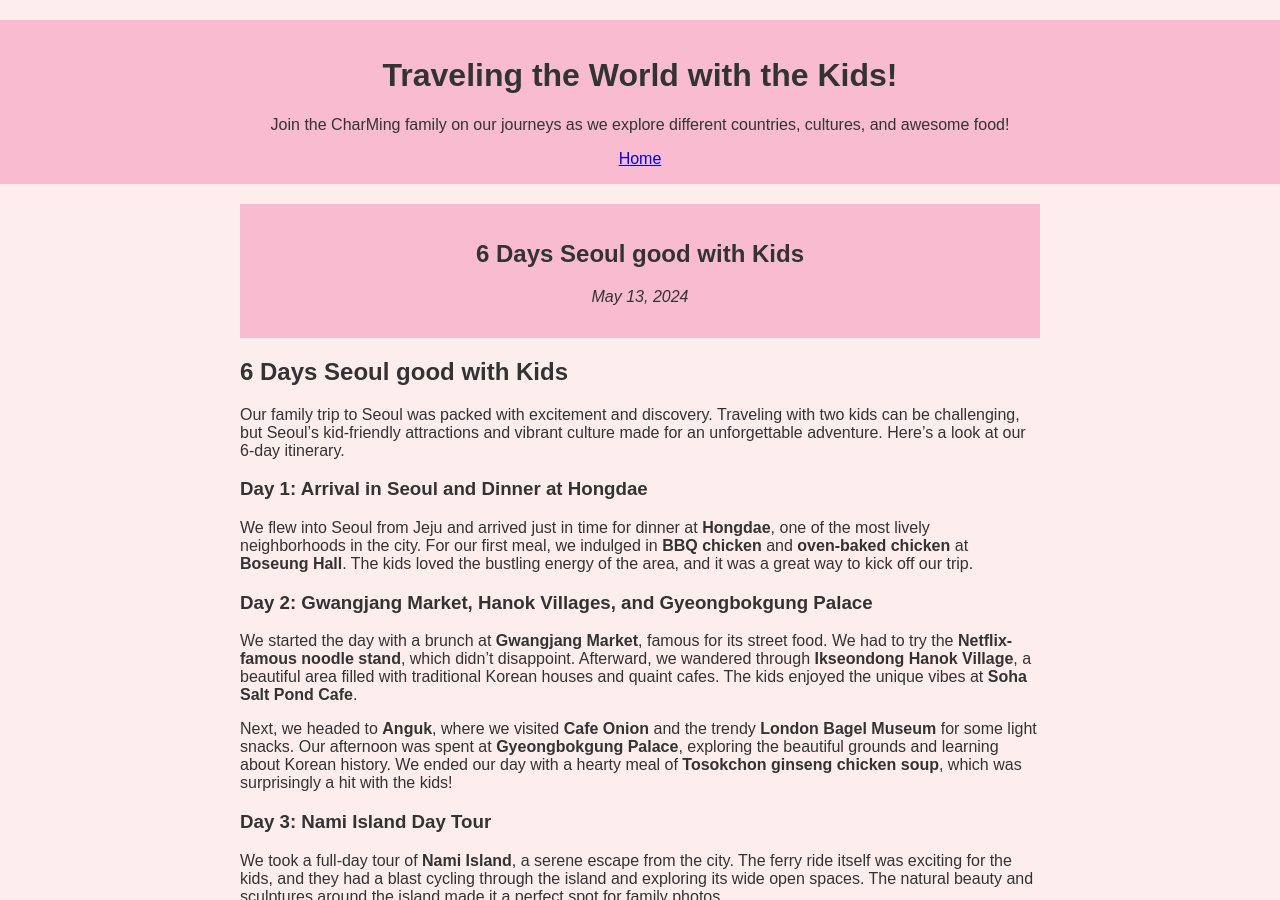
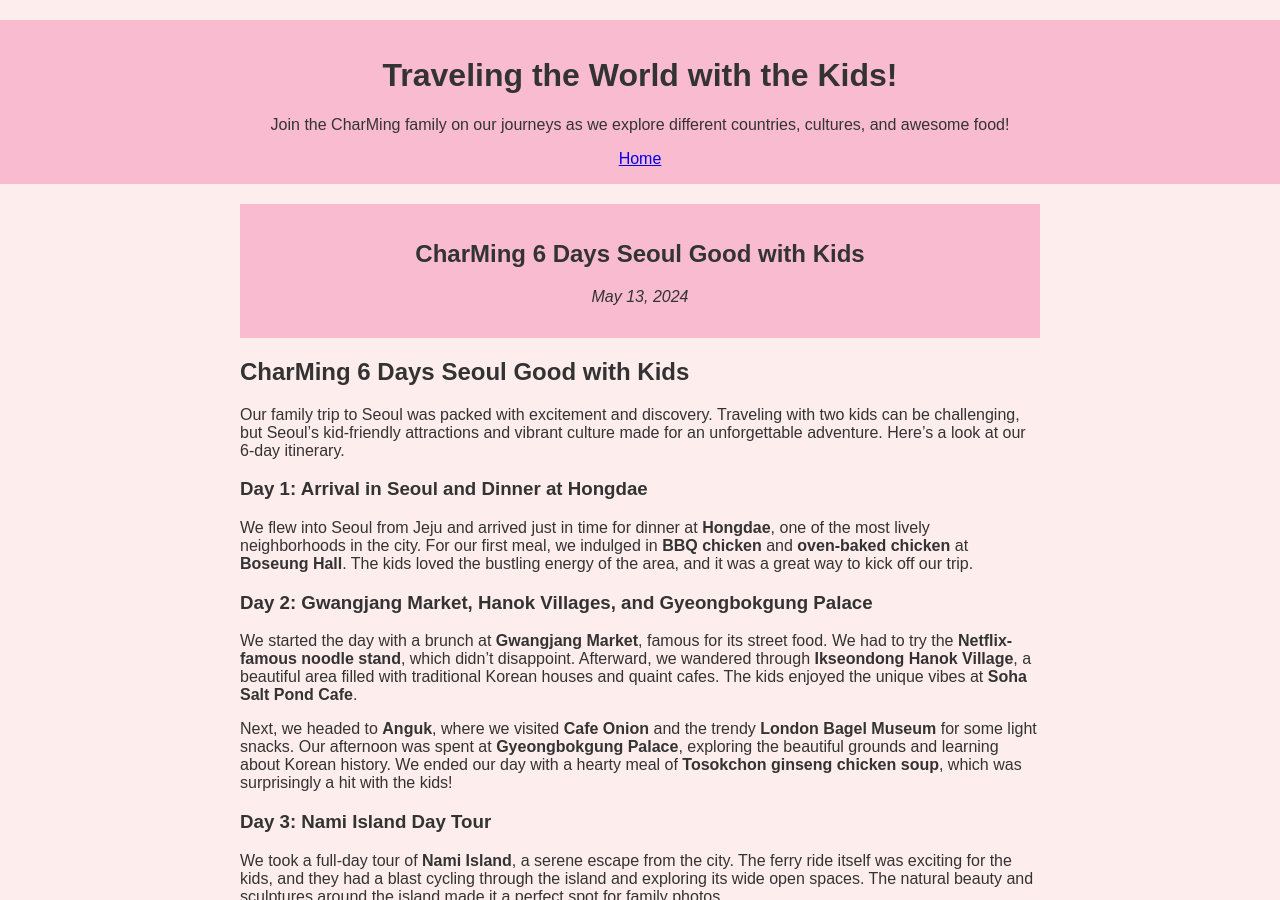
Before and after one commit to charming-content/travelwithkids.github.io, a Jekyll site: the page built from _posts/2024-05-13-6days-seoul-good.md, in a window 1280 px wide and 900 px high. Built offline with Jekyll 4.4.1, drawn with Linux system fonts in a browser that asks for light colours.

Commit message:
Update 2024-05-13-6days-seoul-good.md

```diff
--- a/_posts/2024-05-13-6days-seoul-good.md
+++ b/_posts/2024-05-13-6days-seoul-good.md
@@ -1,10 +1,10 @@
 ---
 layout: post
-title: "6 Days Seoul good with Kids"
+title: "CharMing 6 Days Seoul Good with Kids"
 date: 2024-05-13
 ---
 
-## 6 Days Seoul good with Kids
+## CharMing 6 Days Seoul Good with Kids
 
 Our family trip to Seoul was packed with excitement and discovery. Traveling with two kids can be challenging, but Seoul's kid-friendly attractions and vibrant culture made for an unforgettable adventure. Here's a look at our 6-day itinerary.
 
```
